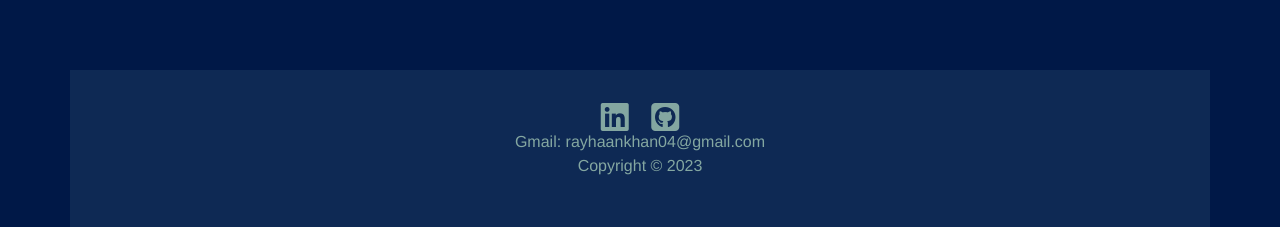
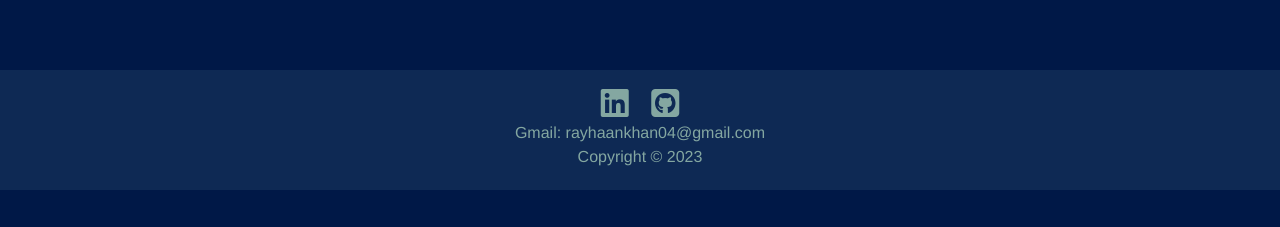
Before and after one commit to RayhaanK/vue-Portfolio, a Vue app: page / in a window 1280 px wide. Shown: the part 720-947 px from the top of the page. After the commit the page ends 910 px from the top, so only its background shows below. Built offline with nearby package versions, Linux system fonts and the light colour scheme.

Commit message:
updated footer

```diff
--- a/src/components/Footer.vue
+++ b/src/components/Footer.vue
@@ -1,15 +1,13 @@
 <template>
-  <div class="container">
   <footer>
     <div class="icons">
-        <a href="https://www.linkedin.com/in/rayhaan-khan-9ba792263/"
+      <a
+        href="https://www.linkedin.com/in/rayhaan-khan-9ba792263/"
+        target="_blank"
         ><i class="fa-brands fa-linkedin fa-2xl" style="color: #84a7a1"></i
       ></a>
-        <a href="https://github.com/RayhaanK"
-          ><i
-            class="fa-brands fa-square-github fa-2xl"
-            style="color: #84a7a1"
-          ></i
+      <a href="https://github.com/RayhaanK" target="_blank"
+        ><i class="fa-brands fa-square-github fa-2xl" style="color: #84a7a1"></i
       ></a>
     </div>
     <div class="text">
@@ -19,7 +17,6 @@
       </p>
     </div>
   </footer>
-  </div>
 </template>
 
 <script>
@@ -29,12 +26,14 @@ export default {};
 <style scoped>
 i {
   padding: 0.7rem;
+  margin-top: 1rem;
+  margin-bottom: 0.4rem;
 }
 
-.container {
+footer {
   width: 100%;
-    height: 20vh;
-    background-color: #0E2954;
+  height: 15vh;
+  background-color: #0e2954;
   display: flex;
   justify-content: center;
   align-items: center;
```
Lines whose indentation alone changed are shown as unchanged.
